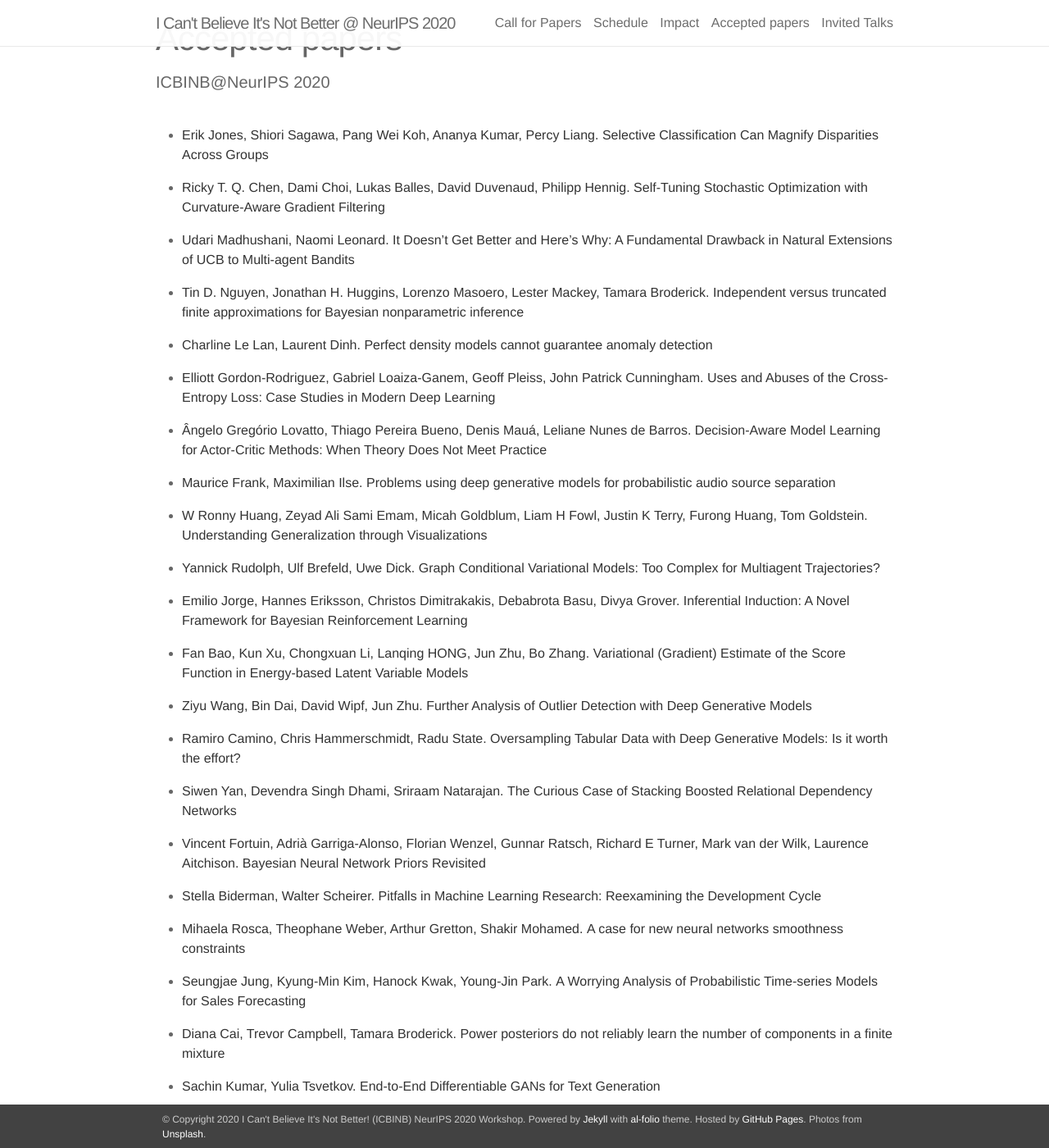
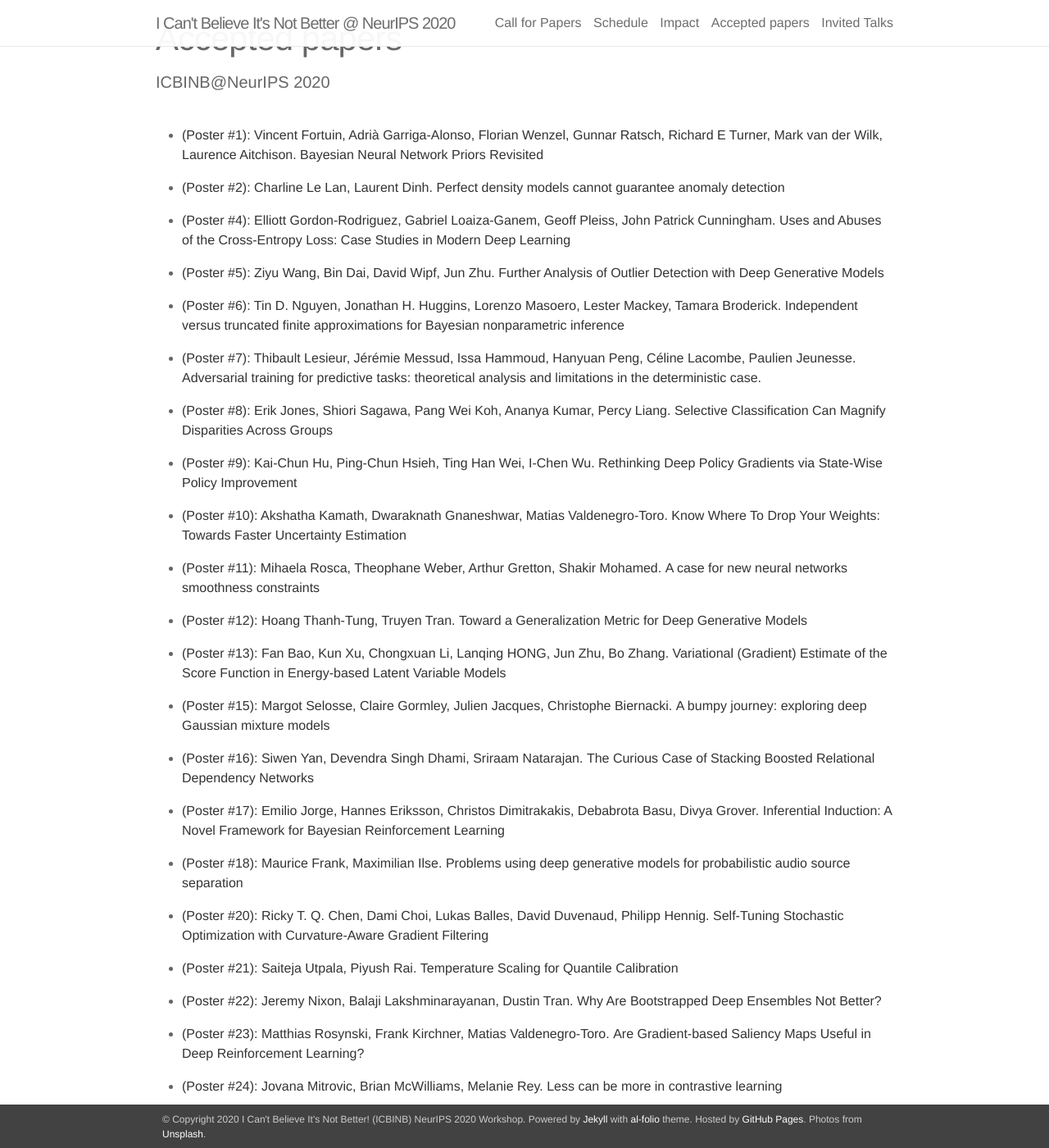
Before and after one commit to ml-retrospectives/icml2020, a Jekyll site: the page built from _pages/04_accepted.md, in a window 1280 px wide and 1400 px high, scrolled down 271 px. Shown: the whole window at 82% size. Built offline with Jekyll 4.4.1, drawn with Linux system fonts in a browser that asks for light colours; nearby versions of some CDN libraries; some of the changed text lies outside the part shown.

Commit message:
adding poster numbers

```diff
--- a/_pages/04_accepted.md
+++ b/_pages/04_accepted.md
@@ -5,71 +5,71 @@ title: Accepted papers
 description: ICBINB@NeurIPS 2020
 ---
 
-* Erik Jones, Shiori Sagawa, Pang Wei Koh, Ananya Kumar, Percy Liang. <b>Selective Classification Can Magnify Disparities Across Groups</b>
+* (Poster \#1): Vincent Fortuin, Adrià Garriga-Alonso, Florian Wenzel, Gunnar Ratsch, Richard E Turner, Mark van der Wilk, Laurence Aitchison. <b>Bayesian Neural Network Priors Revisited</b>
+
+* (Poster \#2): Charline Le Lan, Laurent Dinh. <b>Perfect density models cannot guarantee anomaly detection</b>
+
+* (Poster \#4): Elliott Gordon-Rodriguez, Gabriel Loaiza-Ganem, Geoff Pleiss, John Patrick Cunningham. <b>Uses and Abuses of the Cross-Entropy Loss: Case Studies in Modern Deep Learning</b>
+
+* (Poster \#5): Ziyu Wang, Bin Dai, David Wipf, Jun Zhu. <b>Further Analysis of Outlier Detection with Deep Generative Models</b>
+
+* (Poster \#6): Tin D. Nguyen, Jonathan H. Huggins, Lorenzo Masoero, Lester Mackey, Tamara Broderick. <b>Independent versus truncated finite approximations for Bayesian nonparametric inference</b>
+
+* (Poster \#7): Thibault Lesieur, Jérémie Messud, Issa Hammoud, Hanyuan Peng, Céline Lacombe, Paulien Jeunesse. <b>Adversarial training for predictive tasks: theoretical analysis and limitations in the deterministic case.</b>
+
+* (Poster \#8): Erik Jones, Shiori Sagawa, Pang Wei Koh, Ananya Kumar, Percy Liang. <b>Selective Classification Can Magnify Disparities Across Groups</b>
 <!-- * Erik Jones, Shiori Sagawa, Pang Wei Koh, Ananya Kumar, Percy Liang. <b>Selective Classification Can Magnify Disparities Across Groups</b> [<a href="">link</a>] -->
 
-* Ricky T. Q. Chen, Dami Choi, Lukas Balles, David Duvenaud, Philipp Hennig. <b>Self-Tuning Stochastic Optimization with Curvature-Aware Gradient Filtering</b>
+* (Poster \#9): Kai-Chun Hu, Ping-Chun Hsieh, Ting Han Wei, I-Chen Wu. <b>Rethinking Deep Policy Gradients via State-Wise Policy Improvement</b>
 
-* Udari Madhushani, Naomi Leonard. <b>It Doesn’t Get Better and Here’s Why: A Fundamental Drawback in Natural Extensions of UCB to Multi-agent Bandits</b>
+* (Poster \#10): Akshatha Kamath, Dwaraknath Gnaneshwar, Matias Valdenegro-Toro. <b>Know Where To Drop Your Weights: Towards Faster Uncertainty Estimation</b>
 
-* Tin D. Nguyen, Jonathan H. Huggins, Lorenzo Masoero, Lester Mackey, Tamara Broderick. <b>Independent versus truncated finite approximations for Bayesian nonparametric inference</b>
+* (Poster \#11): Mihaela Rosca, Theophane Weber, Arthur Gretton, Shakir Mohamed. <b>A case for new neural networks smoothness constraints</b>
 
-* Charline Le Lan, Laurent Dinh. <b>Perfect density models cannot guarantee anomaly detection</b>
+* (Poster \#12): Hoang Thanh-Tung, Truyen Tran. <b>Toward a Generalization Metric for Deep Generative Models</b>
 
-* Elliott Gordon-Rodriguez, Gabriel Loaiza-Ganem, Geoff Pleiss, John Patrick Cunningham. <b>Uses and Abuses of the Cross-Entropy Loss: Case Studies in Modern Deep Learning</b>
+* (Poster \#13): Fan Bao, Kun Xu, Chongxuan Li, Lanqing HONG, Jun Zhu, Bo Zhang. <b>Variational (Gradient) Estimate of the Score Function in Energy-based Latent Variable Models</b>
 
-* Ângelo Gregório Lovatto, Thiago Pereira Bueno, Denis Mauá, Leliane Nunes de Barros. <b>Decision-Aware Model Learning for Actor-Critic Methods: When Theory Does Not Meet Practice</b>
+* (Poster \#15): Margot Selosse, Claire Gormley, Julien Jacques, Christophe Biernacki. <b>A bumpy journey: exploring deep Gaussian mixture models</b>
 
-* Maurice Frank, Maximilian Ilse. <b>Problems using deep generative models for probabilistic audio source separation</b>
+* (Poster \#16): Siwen Yan, Devendra Singh Dhami, Sriraam Natarajan. <b>The Curious Case of Stacking Boosted Relational Dependency Networks</b>
 
-* W Ronny Huang, Zeyad Ali Sami Emam, Micah Goldblum, Liam H Fowl, Justin K Terry, Furong Huang, Tom Goldstein. <b>Understanding Generalization through Visualizations</b>
+* (Poster \#17): Emilio Jorge, Hannes Eriksson, Christos Dimitrakakis, Debabrota Basu, Divya Grover. <b>Inferential Induction: A Novel Framework for Bayesian Reinforcement Learning</b>
 
-* Yannick Rudolph, Ulf Brefeld, Uwe Dick. <b>Graph Conditional Variational Models: Too Complex for Multiagent Trajectories?</b>
+* (Poster \#18): Maurice Frank, Maximilian Ilse. <b>Problems using deep generative models for probabilistic audio source separation</b>
 
-* Emilio Jorge, Hannes Eriksson, Christos Dimitrakakis, Debabrota Basu, Divya Grover. <b>Inferential Induction: A Novel Framework for Bayesian Reinforcement Learning</b>
+* (Poster \#20): Ricky T. Q. Chen, Dami Choi, Lukas Balles, David Duvenaud, Philipp Hennig. <b>Self-Tuning Stochastic Optimization with Curvature-Aware Gradient Filtering</b>
 
-* Fan Bao, Kun Xu, Chongxuan Li, Lanqing HONG, Jun Zhu, Bo Zhang. <b>Variational (Gradient) Estimate of the Score Function in Energy-based Latent Variable Models</b>
+* (Poster \#21): Saiteja Utpala, Piyush Rai. <b>Temperature Scaling for Quantile Calibration</b>
 
-* Ziyu Wang, Bin Dai, David Wipf, Jun Zhu. <b>Further Analysis of Outlier Detection with Deep Generative Models</b>
+* (Poster \#22): Jeremy Nixon, Balaji Lakshminarayanan, Dustin Tran. <b>Why Are Bootstrapped Deep Ensembles Not Better?</b>
 
-* Ramiro Camino, Chris Hammerschmidt, Radu State. <b>Oversampling Tabular Data with Deep Generative Models: Is it worth the effort?</b>
+* (Poster \#23): Matthias Rosynski, Frank Kirchner, Matias Valdenegro-Toro. <b>Are Gradient-based Saliency Maps Useful in Deep Reinforcement Learning?</b>
 
-* Siwen Yan, Devendra Singh Dhami, Sriraam Natarajan. <b>The Curious Case of Stacking Boosted Relational Dependency Networks</b>
+* (Poster \#24): Jovana Mitrovic, Brian McWilliams, Melanie Rey. <b>Less can be more in contrastive learning</b>
 
-* Vincent Fortuin, Adrià Garriga-Alonso, Florian Wenzel, Gunnar Ratsch, Richard E Turner, Mark van der Wilk, Laurence Aitchison. <b>Bayesian Neural Network Priors Revisited</b>
+* (Poster \#25): Ângelo Gregório Lovatto, Thiago Pereira Bueno, Denis Mauá, Leliane Nunes de Barros. <b>Decision-Aware Model Learning for Actor-Critic Methods: When Theory Does Not Meet Practice</b>
 
-* Stella Biderman, Walter Scheirer. <b>Pitfalls in Machine Learning Research: Reexamining the Development Cycle</b>
+* (Poster \#27): W Ronny Huang, Zeyad Ali Sami Emam, Micah Goldblum, Liam H Fowl, Justin K Terry, Furong Huang, Tom Goldstein. <b>Understanding Generalization through Visualizations</b>
 
-* Mihaela Rosca, Theophane Weber, Arthur Gretton, Shakir Mohamed. <b>A case for new neural networks smoothness constraints</b>
+* (Poster \#28): Diana Cai, Trevor Campbell, Tamara Broderick. <b>Power posteriors do not reliably learn the number of components in a finite mixture</b>
 
-* Seungjae Jung, Kyung-Min Kim, Hanock Kwak, Young-Jin Park. <b>A Worrying Analysis of Probabilistic Time-series Models for Sales Forecasting</b>
+* (Poster \#29): Haydn Thomas Jones, Juston Moore. <b>Is the Discrete VAE’s Power Stuck in its Prior?</b>
 
-* Diana Cai, Trevor Campbell, Tamara Broderick. <b>Power posteriors do not reliably learn the number of components in a finite mixture</b>
+* (Poster \#30): Udari Madhushani, Naomi Leonard. <b>It Doesn’t Get Better and Here’s Why: A Fundamental Drawback in Natural Extensions of UCB to Multi-agent Bandits</b>
 
-* Sachin Kumar, Yulia Tsvetkov. <b>End-to-End Differentiable GANs for Text Generation</b>
+* (Poster \#31): Seungjae Jung, Kyung-Min Kim, Hanock Kwak, Young-Jin Park. <b>A Worrying Analysis of Probabilistic Time-series Models for Sales Forecasting</b>
 
-* Jovana Mitrovic, Brian McWilliams, Melanie Rey. <b>Less can be more in contrastive learning</b>
+* (Poster \#32): Bo Pang, Erik Nijkamp, Jiali Cui, Tian Han, Ying Nian Wu. <b>Semi-supervised Learning by Latent Space Energy-Based Model of Symbol-Vector Coupling</b>
 
-* Ilya Kavalerov, Wojciech Czaja, Rama Chellappa. <b>A study of quality and diversity in K+1 GANs</b>
+* (Poster \#33): Joseph Turian, Max Henry. <b>I’m Sorry for Your Loss: Spectrally-Based Audio Distances Are Bad at Pitch</b>
 
-* Saiteja Utpala, Piyush Rai. <b>Temperature Scaling for Quantile Calibration</b>
+* (Poster \#34): Stella Biderman, Walter Scheirer. <b>Pitfalls in Machine Learning Research: Reexamining the Development Cycle</b>
 
-* Margot Selosse, Claire Gormley, Julien Jacques, Christophe Biernacki. <b>A bumpy journey: exploring deep Gaussian mixture models</b>
+* (Poster \#35): Sachin Kumar, Yulia Tsvetkov. <b>End-to-End Differentiable GANs for Text Generation</b>
 
-* Haydn Thomas Jones, Juston Moore. <b>Is the Discrete VAE’s Power Stuck in its Prior?</b>
+* (Poster \#36): Ilya Kavalerov, Wojciech Czaja, Rama Chellappa. <b>A study of quality and diversity in K+1 GANs</b>
 
-* Jeremy Nixon, Balaji Lakshminarayanan, Dustin Tran. <b>Why Are Bootstrapped Deep Ensembles Not Better?</b>
+* (Poster \#37): Yannick Rudolph, Ulf Brefeld, Uwe Dick. <b>Graph Conditional Variational Models: Too Complex for Multiagent Trajectories?</b>
 
-* Matthias Rosynski, Frank Kirchner, Matias Valdenegro-Toro. <b>Are Gradient-based Saliency Maps Useful in Deep Reinforcement Learning?</b>
-
-* Bo Pang, Erik Nijkamp, Jiali Cui, Tian Han, Ying Nian Wu. <b>Semi-supervised Learning by Latent Space Energy-Based Model of Symbol-Vector Coupling</b>
-
-* Thibault Lesieur, Jérémie Messud, Issa Hammoud, Hanyuan Peng, Céline Lacombe, Paulien Jeunesse. <b>Adversarial training for predictive tasks: theoretical analysis and limitations in the deterministic case.</b>
-
-* Kai-Chun Hu, Ping-Chun Hsieh, Ting Han Wei, I-Chen Wu. <b>Rethinking Deep Policy Gradients via State-Wise Policy Improvement</b>
-
-* Akshatha Kamath, Dwaraknath Gnaneshwar, Matias Valdenegro-Toro. <b>Know Where To Drop Your Weights: Towards Faster Uncertainty Estimation</b>
-
-* Hoang Thanh-Tung, Truyen Tran. <b>Toward a Generalization Metric for Deep Generative Models</b>
-
-* Joseph Turian, Max Henry. <b>I’m Sorry for Your Loss: Spectrally-Based Audio Distances Are Bad at Pitch</b>
+* (Poster \#38): Ramiro Camino, Chris Hammerschmidt, Radu State. <b>Oversampling Tabular Data with Deep Generative Models: Is it worth the effort?</b>
```
